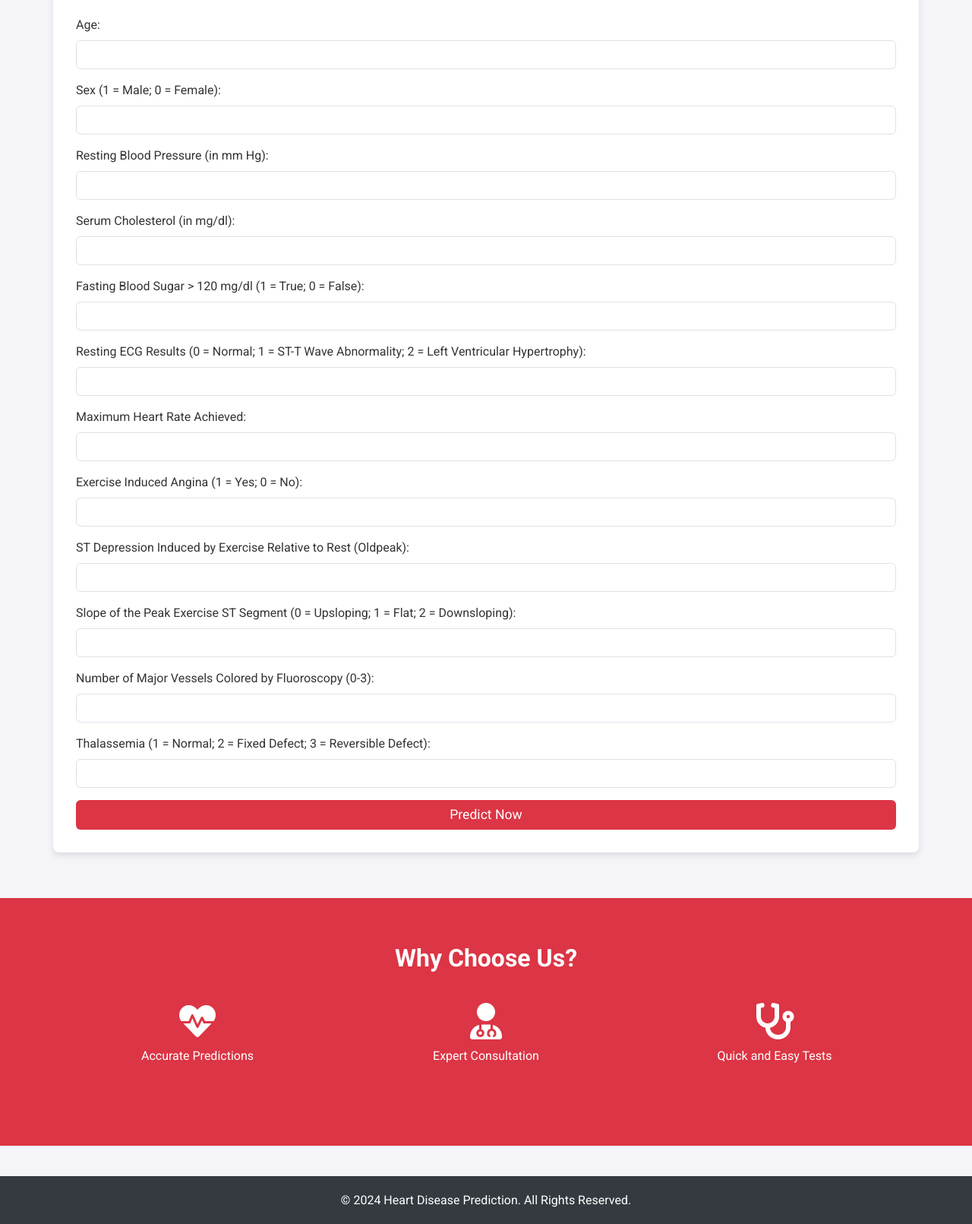
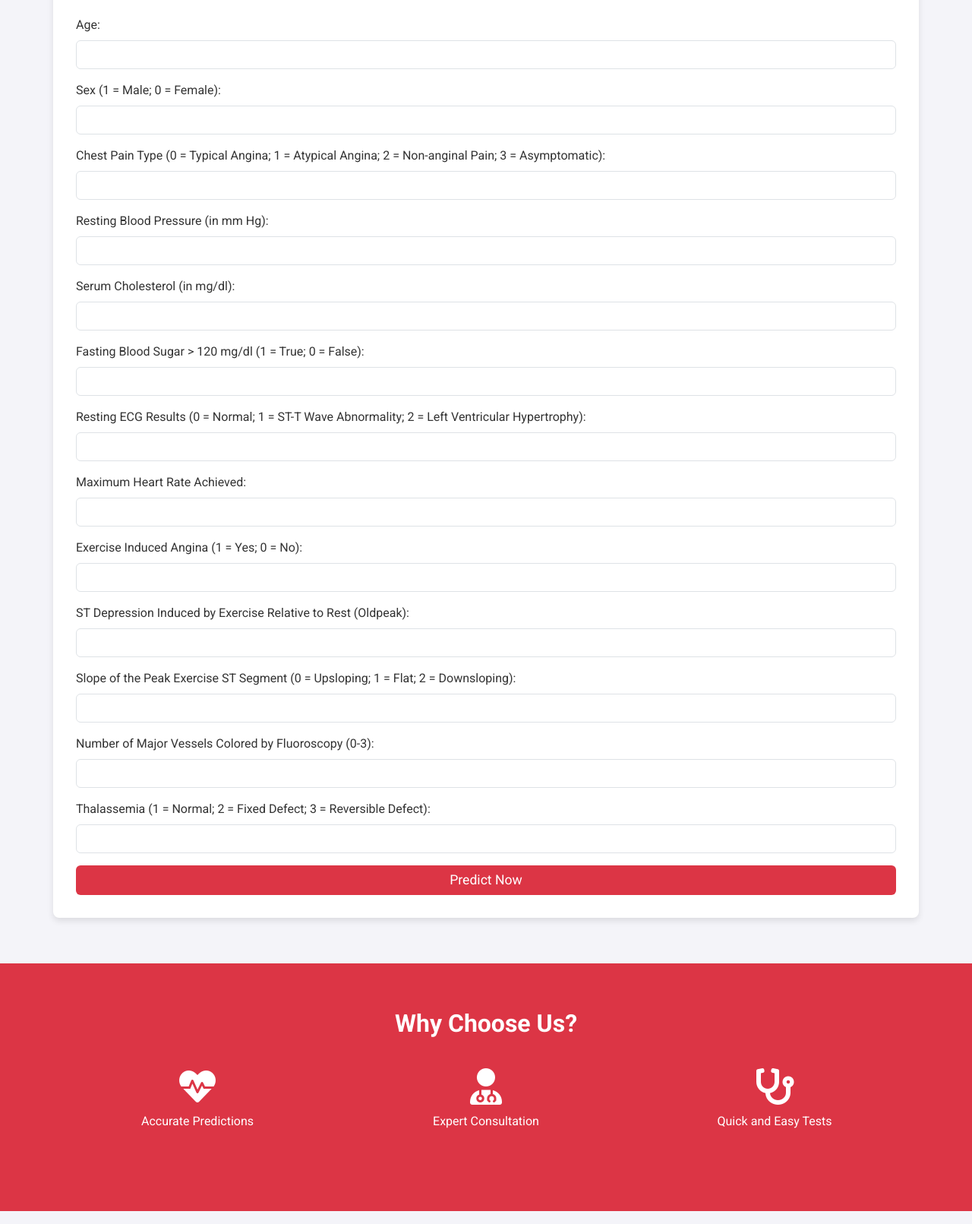
Before and after one commit to Anupriya-g/HEART-DISEASE-USING-FLASK, a Flask app: page / in a window 1280 px wide. Shown: the part 351-1962 px from the top of the page at 76% size. Run offline with Flask 3, Linux system fonts and the light colour scheme; parts of the project's set-up code (start-up, migrations or seed data) failed here and were passed over.

Commit message:
index.html

```diff
--- a/deployment/templates/index.html
+++ b/deployment/templates/index.html
@@ -217,6 +217,12 @@
         <input type="number" class="form-control" id="query2" name="query2" value="{{ query2 }}" min="0" max="1" required>
       </div>
 
+      <!-- Chest Pain Type -->
+      <div class="mb-3">
+        <label for="query3" class="form-label">Chest Pain Type (0 = Typical Angina; 1 = Atypical Angina; 2 = Non-anginal Pain; 3 = Asymptomatic):</label>
+        <input type="number" class="form-control" id="query3" name="query3" value="{{ query3 }}" min="0" max="3" required>
+      </div>
+
       <!-- Resting Blood Pressure -->
       <div class="mb-3">
         <label for="query4" class="form-label">Resting Blood Pressure (in mm Hg):</label>
```
